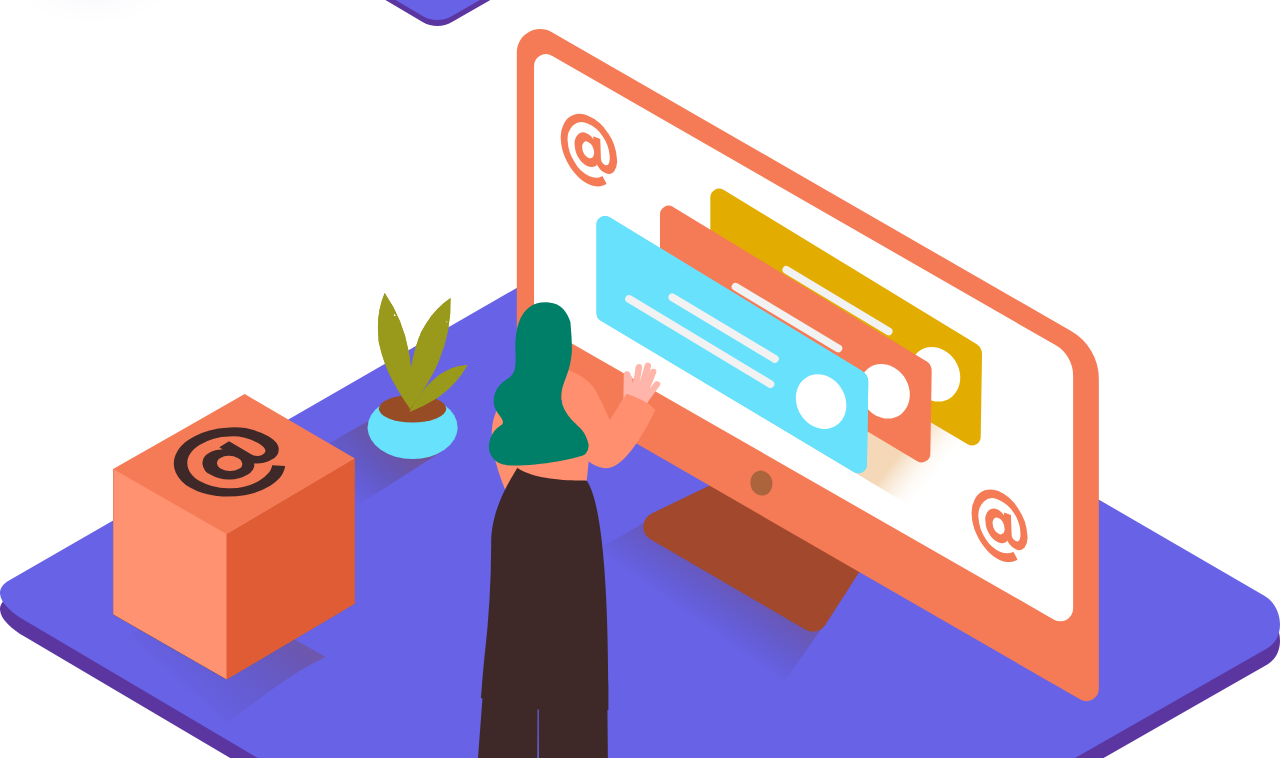
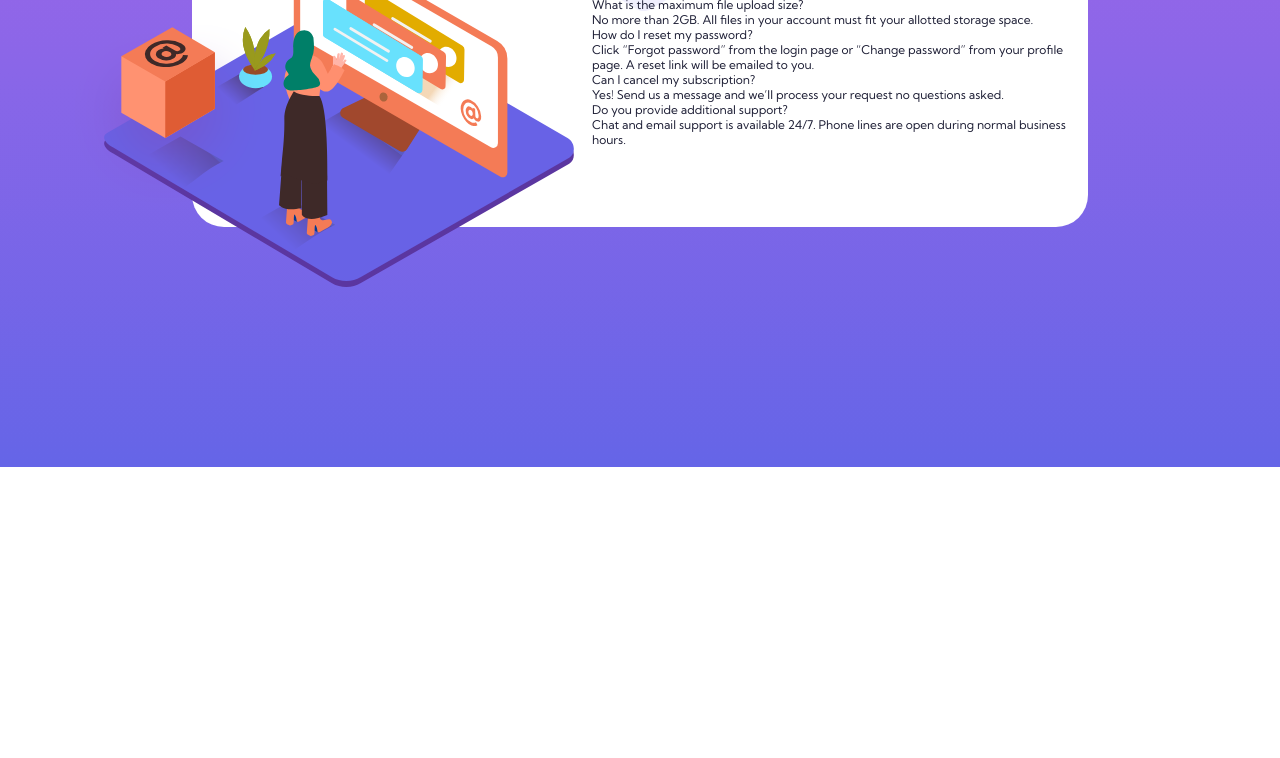
Before and after one commit to vincentole/frontend_mentor_challenges, a plain HTML site: page faq_accordion_card/index.html in a window 1280 px wide. Shown: the part 333-1091 px from the top of the page. After the commit the page ends 800 px from the top, so only its background shows below. Drawn offline with Linux system fonts and the light colour scheme.

Commit message:
updated css

```diff
--- a/faq_accordion_card/index.html
+++ b/faq_accordion_card/index.html
@@ -13,8 +13,8 @@
   <div class="faq-container">
     <div class="img-container">
       <div class="img-desktop">
-        <img src="./images/illustration-box-desktop.svg" alt="woman with pc">
         <img src="./images/illustration-woman-online-desktop.svg" alt="">
+        <img id="img-box" src="./images/illustration-box-desktop.svg" alt="woman with pc">
             </div>
             <div class="img-mobile">
               <img src="./images/illustration-woman-online-mobile.svg" alt="">
@@ -22,6 +22,7 @@
 
     </div>
     <div class="questions">
+      <div class="accordion-container">
         <h1>FAQ</h1>
         <button class="accordion">How many team members can I invite?</button>
         <div class="panel">
@@ -49,6 +50,8 @@
 
     </div>
 
+  </div>
+
 
 
 
--- a/faq_accordion_card/scss/style.scss
+++ b/faq_accordion_card/scss/style.scss
@@ -29,14 +29,101 @@ $light_grayish_blue: hsl(240, 5%, 91%);
     list-style: none;
     color: inherit;
     font-size: inherit;
+    font-family: inherit;
     border: none;
-    background: inherit;
+    button {
+        background: inherit;
+    }
 }
+
 body {
+    display: flex;
+    justify-content: center;
+    align-items: center;
     font-size: 12px;
+    min-height: 100vh;
+    background: linear-gradient($soft_violet, $soft_blue);
 }
 
 .faq-container {
+    display: flex;
+    flex-flow: column;
     font-family: 'Kumbh Sans', sans-serif;
+    width: 60%;
+    min-width: 350px;
+    height: 70vh;
+    background: #fff url(../images/bg-pattern-mobile.svg) no-repeat center top;
+    border-radius: 2rem;
+    color: $very_dark_desaturated_blue;
+    h1 {
+        font-size: 3em;
+        font-weight: 700;
+        text-align: center;
+    }
+    .img-container {
+        flex: 1;
+    }
+    .img-mobile {
+        position: relative;
+        width: 100%;
+        height: 100%;
+        img {
+            position: absolute;
+            top: -55%;
+            left: calc(50% - 122px);
+            width: 244px
+
+        }
+    }
+    .img-desktop {
+        position: relative;
+        width: 100%;
+        height: 100%;
+        display: none;
+        img {
+            position: absolute;
+            width: 470px;
+            top: 7%;
+            left: -22%;
+        }
+        #img-box {
+           width: 200px;
+            top: 37%;
+            left: -31%;
+
+        }
+    }
+
+
+    .questions {
+        flex: 3;
+    }
+}
+
+@media (min-width: 70em) {
+    .faq-container {
+        height: 40vh;
+        width: 70%;
+        flex-flow: row;
+        .img-mobile {
+            display: none;
+        }
+        .img-desktop {
+            display: block;
+        }
+        .img-container {
+            flex: auto 0;
+            min-width: 400px;
+
+
+        }
+        .questions {
+            flex: 1;
+            display: flex;
+            flex-flow: column;
+            align-items: center;
+
+        }
+    }
 
 }
```
Also changed, not shown: faq_accordion_card/css/style.css. Lines whose indentation alone changed are shown as unchanged.
